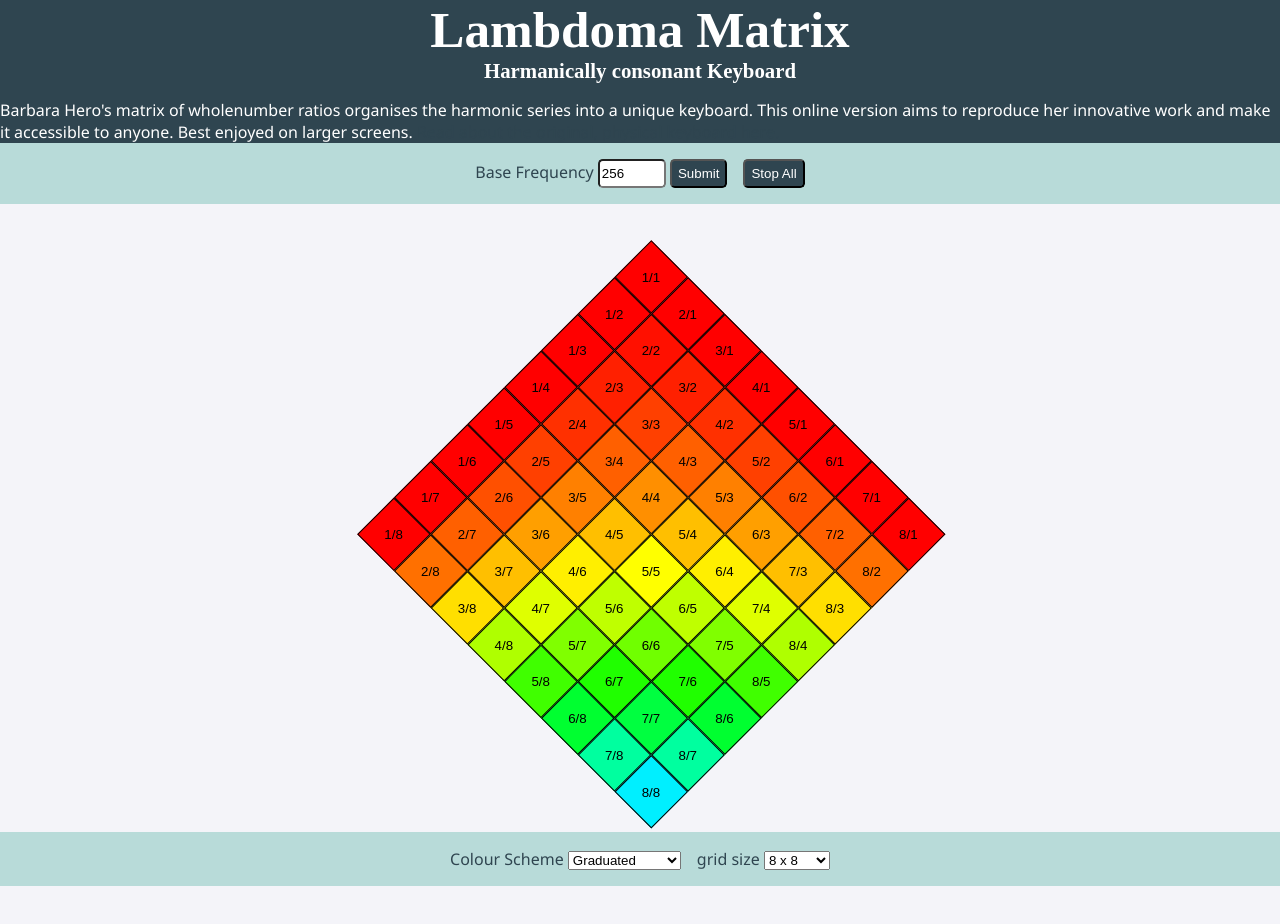
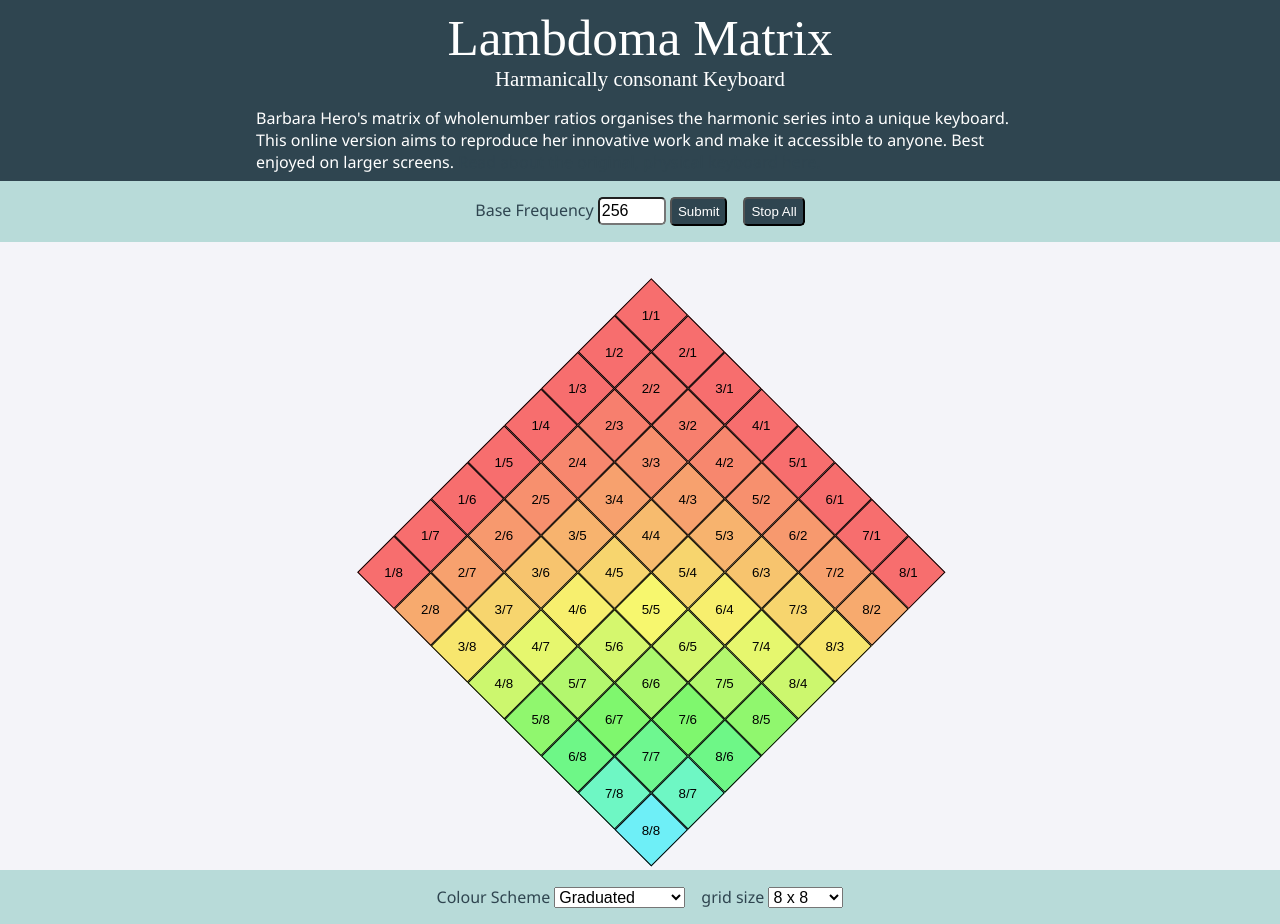
Before and after one commit to rjbultitude/lmdm, a website with bundled scripts: page index.html in a window 1280 px wide. Before the commit the page ends 886 px from the top, so only its background shows below. Built offline with nearby package versions, Linux system fonts and the light colour scheme; a web font is replaced by a local one.

Commit message:
style updates. readme updates

```diff
--- a/index.html
+++ b/index.html
@@ -26,6 +26,7 @@
     }
     h1 {
       font-family: "Caprasimo", serif;
+      font-weight: 200;
       font-size: 3.2rem;
       text-align: center;
       margin: 0;
@@ -47,13 +48,14 @@
     header {
       background-color: var(--dark-green);
       color: white;
+      padding: calc(var(--spacing) / 2) 0;
     }
     header p {
       margin-bottom: 0;
     }
-    .wrapper {
-      /* margin: 0 auto;
-      max-width: var(--max-width); */
+    .inner-wrapper {
+      margin: 0 auto;
+      max-width: var(--max-width);
     }
     main {
       display: flex;
@@ -88,7 +90,12 @@
     .keyboard-form__fieldset input {
       width: 60px;
       height: 1.4rem;
+      font-size: 1rem;
       border-radius: 0.3rem;
+    }
+
+    .keyboard-form__fieldset select {
+      font-size: 1rem;
     }
 
     .keyboard-form__fieldset {
@@ -247,10 +254,12 @@
 </head>
 <body>
   <header>
-    <h1>Lambdoma Matrix <span class="sub-heading">Harmanically consonant Keyboard</span></h1>
-    <p>Barbara Hero's matrix of wholenumber ratios organises the harmonic series into a unique keyboard.
-    This online version aims to reproduce her innovative work and make it accessible to anyone.
-    Best enjoyed on larger screens. <a href="https://www.lambdoma.com/" target="_blank">Read about the original, physical keyboard here.</a></p>
+    <div class="inner-wrapper">
+      <h1>Lambdoma Matrix <span class="sub-heading">Harmanically consonant Keyboard</span></h1>
+      <p>Barbara Hero's matrix of wholenumber ratios organises the harmonic series into a unique keyboard.
+      This online version aims to reproduce her innovative work and make it accessible to anyone.
+      Best enjoyed on larger screens. <a href="https://www.lambdoma.com/" target="_blank">Read about the original, physical keyboard here.</a></p>
+    </div>
   </header>
   <div class="wrapper">
   <form id="keyboard-settings-form" class="keyboard-form">
--- a/src/keyboardColourGraduated.js
+++ b/src/keyboardColourGraduated.js
@@ -6,8 +6,8 @@ export function generateHSLFromNumber(i, j) {
   const totalGridSize = state.gridSize * state.gridSize;
   const increment = i * j / totalGridSize;
   const hue = 0 + increment * 240; // 0° (red) → 240° (blue)
-  const saturation = 100;            // full spectrum
-  const lightness = 50;              // mid brightness
+  const saturation = 90;            // full spectrum
+  const lightness = 70;              // mid brightness
   return {
     hue, saturation, lightness
   };
```
Also changed, not shown: readMe.md.
